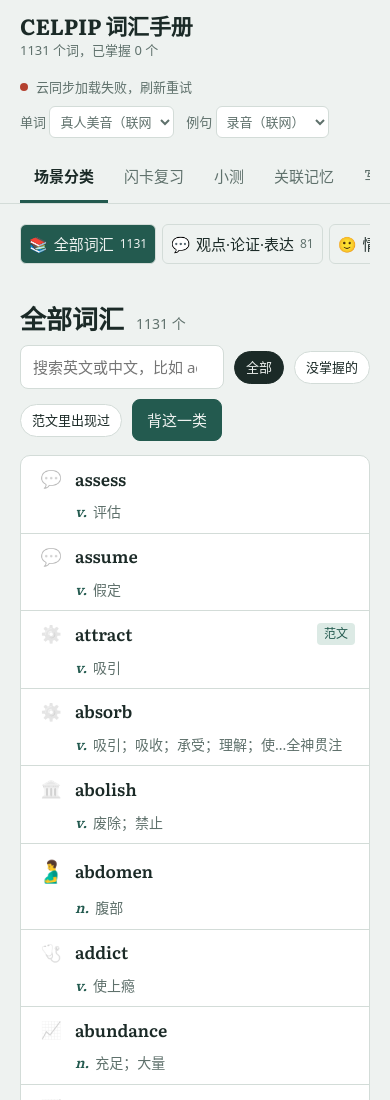
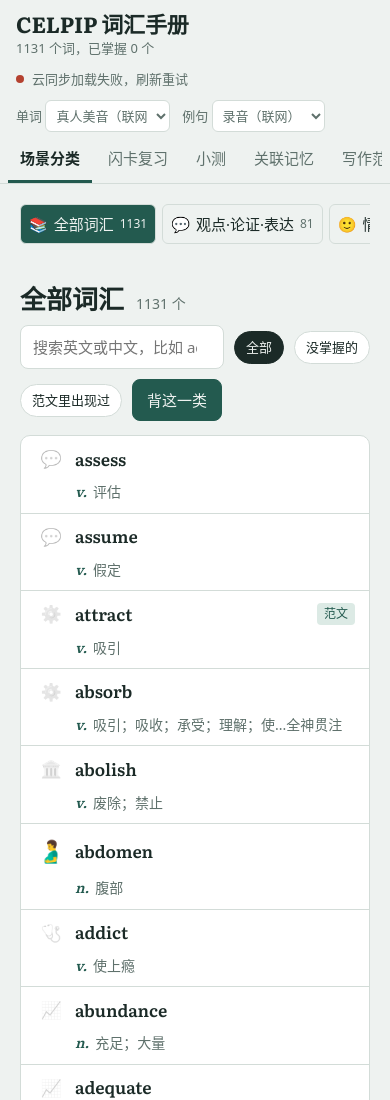
Before and after one commit to zathing/celpip-vocab, a plain HTML site: page index.html in a window 390 px wide. Shown: the top 1100 px of the page. Drawn offline with Linux system fonts and the light colour scheme.

Commit message:
Update index.html

```diff
--- a/index.html
+++ b/index.html
@@ -40,12 +40,14 @@ button{cursor:pointer}
 
 /* header */
 header{position:sticky;top:0;z-index:20;background:var(--paper);border-bottom:1px solid var(--line)}
-.bar{max-width:1180px;margin:0 auto;padding:14px 20px 0;display:flex;align-items:flex-end;gap:12px 20px;flex-wrap:wrap}
-.brand{padding-bottom:12px}
+.bar{max-width:1180px;margin:0 auto;padding:14px 20px 8px;display:flex;align-items:center;gap:10px 20px;flex-wrap:wrap}
+.brand{margin-right:auto}
 .brand h1{margin:0;font:700 22px/1.1 var(--serif);letter-spacing:-.01em}
 .brand p{margin:2px 0 0;color:var(--muted);font-size:13px}
-nav{display:flex;gap:2px;overflow-x:auto;flex:1;min-width:0}
-nav button{background:none;border:0;padding:10px 14px 12px;color:var(--muted);border-bottom:3px solid transparent;white-space:nowrap}
+.navwrap{max-width:1180px;margin:0 auto;padding:0 20px}
+nav{display:flex;gap:4px;overflow-x:auto;scrollbar-width:none;-webkit-overflow-scrolling:touch}
+nav::-webkit-scrollbar{display:none}
+nav button{background:none;border:0;padding:8px 16px 11px;font-size:15px;color:var(--muted);border-bottom:3px solid transparent;white-space:nowrap}
 nav button[aria-selected="true"]{color:var(--ink);border-bottom-color:var(--spruce);font-weight:600}
 .meter{display:none!important;padding-bottom:12px;font-size:13px;color:var(--muted);white-space:nowrap}
 .acct{display:flex;align-items:center;gap:8px;font-size:13px;color:var(--muted)}
@@ -55,7 +57,7 @@ nav button[aria-selected="true"]{color:var(--ink);border-bottom-color:var(--spru
 .acct .dot.ok{background:var(--ok)}.acct .dot.busy{background:var(--warn)}.acct .dot.off{background:var(--bad)}
 .acct button{white-space:nowrap;border:1px solid var(--line);background:var(--surface);border-radius:999px;padding:4px 10px;font-size:13px}
 .acct button.pri{background:var(--spruce);color:var(--paper);border-color:var(--spruce)}
-.voices{display:flex;gap:12px;padding-bottom:10px;flex-wrap:wrap}
+.voices{display:flex;gap:12px;align-items:center;flex-wrap:wrap}
 .voicesel{white-space:nowrap;font-size:13px;color:var(--muted)}
 .voicesel select{max-width:150px;padding:5px 6px;border:1px solid var(--line);border-radius:6px;background:var(--surface);font-size:13px}
 .toast{position:fixed;left:50%;bottom:calc(24px + env(safe-area-inset-bottom,0px));transform:translateX(-50%);background:var(--ink);color:var(--paper);font-size:13px;padding:6px 12px;border-radius:999px;opacity:0;transition:opacity .2s;pointer-events:none;z-index:50}
@@ -69,7 +71,7 @@ main{max-width:1180px;margin:0 auto;padding:20px}
 
 /* browse */
 .browse{display:grid;grid-template-columns:250px 1fr;gap:28px}
-.themes{position:sticky;top:96px;align-self:start;max-height:calc(100vh - 120px);overflow:auto;padding-right:4px}
+.themes{position:sticky;top:124px;align-self:start;max-height:calc(100vh - 144px);overflow:auto;padding-right:4px}
 .themes button{display:grid;grid-template-columns:26px 1fr auto;align-items:center;gap:6px;width:100%;text-align:left;background:none;border:0;padding:7px 8px;border-radius:6px}
 .themes button:hover{background:var(--spruce-soft)}
 .themes button.on{background:var(--spruce);color:var(--paper)}
@@ -209,11 +211,12 @@ dialog::backdrop{background:rgba(10,20,18,.45)}
 
 @media (max-width:760px){
   .acct .st,.acct .who{display:none}
-  .brand{padding-bottom:4px}
-  nav{order:3;flex-basis:100%}
-  .voices{order:2;padding-bottom:4px}
-  .voices{flex-wrap:wrap;gap:8px 12px}
-  .acct{flex-basis:100%}
+  .bar{padding:12px 16px 6px}
+  .navwrap{padding:0 8px}
+  nav button{padding:8px 12px 10px}
+  .brand{order:1}
+  .acct{order:2}
+  .voices{order:3;flex-basis:100%;flex-wrap:nowrap;gap:12px}
   .acct .lg{display:none}
   .rate{flex-wrap:nowrap;width:100%}
   .rate button{min-width:0;flex:1;padding:10px 8px}
@@ -234,6 +237,12 @@ dialog::backdrop{background:rgba(10,20,18,.45)}
 <header>
   <div class="bar">
     <div class="brand"><h1>CELPIP 词汇手册</h1><p id="sub"></p></div>
+    <div class="meter">已掌握 <b id="mcount">0</b> / <span id="tcount"></span></div>
+    <div class="voices"><label class="voicesel">单词 <select id="srcSel" aria-label="单词发音来源"><option value="real">真人美音（联网）</option><option value="tts">电脑语音</option></select></label>
+    <label class="voicesel">例句 <select id="voiceSel" aria-label="例句朗读语音"></select></label></div>
+    <div class="acct" id="acct" hidden></div>
+  </div>
+  <div class="navwrap">
     <nav role="tablist" id="tabs">
       <button role="tab" data-v="browse" aria-selected="true">场景分类</button>
       <button role="tab" data-v="cards">闪卡复习</button>
@@ -242,9 +251,6 @@ dialog::backdrop{background:rgba(10,20,18,.45)}
       <button role="tab" data-v="essays">写作范文</button>
       <button role="tab" data-v="progress">进度</button>
     </nav>
-    <div class="meter">已掌握 <b id="mcount">0</b> / <span id="tcount"></span></div>
-    <div class="voices"><div class="acct" id="acct" hidden></div><label class="voicesel">单词 <select id="srcSel" aria-label="单词发音来源"><option value="real">真人美音（联网）</option><option value="tts">电脑语音</option></select></label>
-    <label class="voicesel">例句 <select id="voiceSel" aria-label="例句朗读语音"></select></label></div>
   </div>
 </header>
 
```
